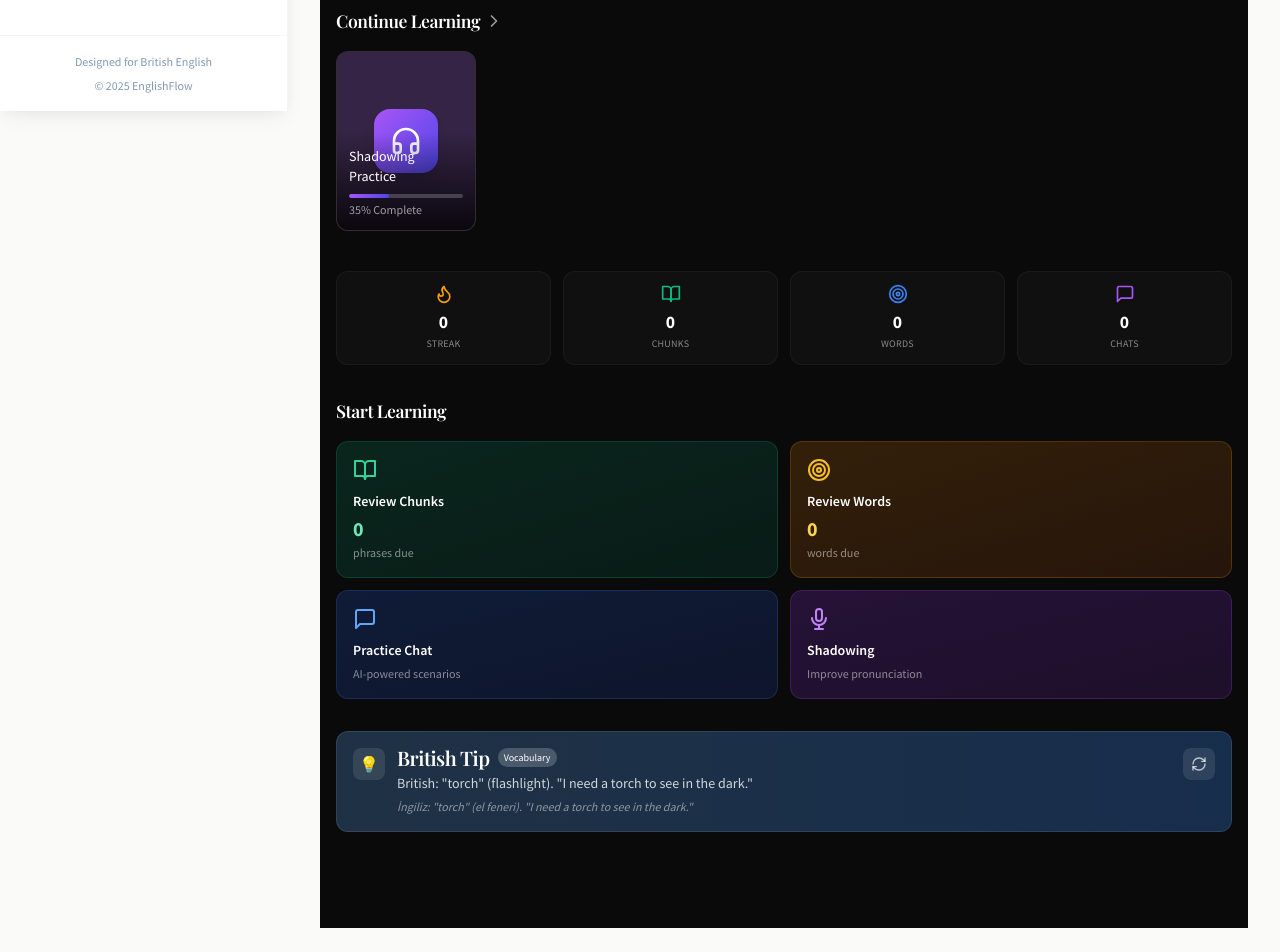
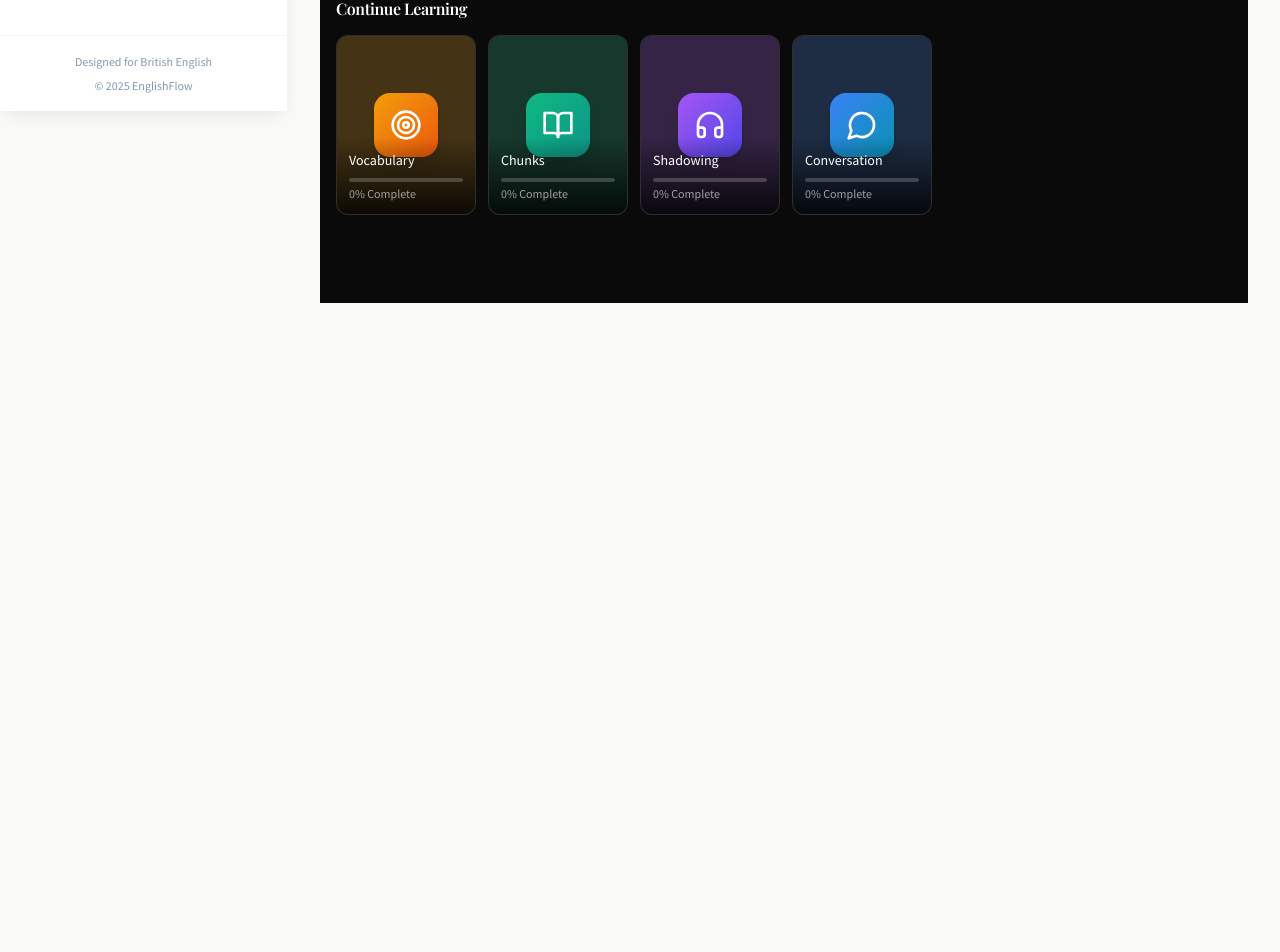
Before and after one commit to stutrailers-dev/englishflow, a React (Vite) app: page / in a window 1280 px wide. Shown: the part 689-1641 px from the top of the page. After the commit the page ends 1024 px from the top, so only its background shows below. Built offline with nearby package versions, Linux system fonts and the light colour scheme.

Commit message:
fix: Simplify Dashboard - remove redundant sections, add 4 fixed learning cards

```diff
--- a/src/pages/Dashboard.tsx
+++ b/src/pages/Dashboard.tsx
@@ -1,40 +1,43 @@
 import { motion } from 'framer-motion'
-import { useState, useEffect, useMemo } from 'react'
-import {
-  ChevronRight,
-  Flame,
-  BookOpen,
-  Target,
-  MessageSquare,
-  RefreshCw
-} from 'lucide-react'
-import { useProgressStore, useSRSStore } from '@/stores'
-import { Link } from 'react-router-dom'
-import { britishTips } from '@/data/britishTips'
 import { HeroCarousel, ContinueLearningCard } from '@/components/dashboard'
 
-// Scenario/Shadowing progress types
-interface LearningProgress {
-  id: string
-  type: 'shadowing' | 'conversation' | 'chunks' | 'vocabulary'
-  title: string
-  progress: number
-  link: string
+// Fixed learning categories - always shown
+const learningCategories = [
+  {
+    id: 'vocabulary',
+    type: 'vocabulary' as const,
+    title: 'Vocabulary',
+    link: '/vocabulary'
+  },
+  {
+    id: 'chunks',
+    type: 'chunks' as const,
+    title: 'Chunks',
+    link: '/chunks'
+  },
+  {
+    id: 'shadowing',
+    type: 'shadowing' as const,
+    title: 'Shadowing',
+    link: '/practice'
+  },
+  {
+    id: 'conversation',
+    type: 'conversation' as const,
+    title: 'Conversation',
+    link: '/conversation'
   }
+]
 
 export default function Dashboard() {
-  const { progress } = useProgressStore()
-  const { getDueItems } = useSRSStore()
-  const dueItems = getDueItems()
-
   // Get user name from localStorage
-  const userName = useState(() => {
+  const userName = (() => {
     try {
       return localStorage.getItem('englishflow-user-name') || ''
     } catch {
       return ''
     }
-  })[0]
+  })()
 
   // Get dynamic greeting based on time of day
   const getGreeting = () => {
@@ -50,241 +53,90 @@ export default function Dashboard() {
 
   const greeting = userName ? `${getGreeting()}, ${userName}` : `${getGreeting()}!`
 
-  // British tip rotation
-  const [currentTipIndex, setCurrentTipIndex] = useState(() =>
-    Math.floor(Math.random() * britishTips.length)
-  )
-
-  useEffect(() => {
-    const interval = setInterval(() => {
-      setCurrentTipIndex(prev => (prev + 1) % britishTips.length)
-    }, 30000)
-    return () => clearInterval(interval)
-  }, [])
-
-  const handleNextTip = () => {
-    setCurrentTipIndex(prev => (prev + 1) % britishTips.length)
+  // Calculate progress for each category from localStorage
+  const getProgress = (type: string): number => {
+    try {
+      if (type === 'vocabulary') {
+        const data = localStorage.getItem('englishflow-vocabulary-progress')
+        if (data) {
+          const parsed = JSON.parse(data)
+          return Math.min(Math.round((parsed.learned / 1000) * 100), 100) || 0
+        }
+      }
+      if (type === 'chunks') {
+        const data = localStorage.getItem('englishflow-chunks-progress')
+        if (data) {
+          const parsed = JSON.parse(data)
+          return Math.min(Math.round((parsed.learned / 500) * 100), 100) || 0
+        }
+      }
+      if (type === 'shadowing') {
+        const data = localStorage.getItem('englishflow-shadowing-progress')
+        if (data) {
+          const parsed = JSON.parse(data)
+          return Math.min(parsed.completedPercent || 0, 100)
+        }
+      }
+      if (type === 'conversation') {
+        const data = localStorage.getItem('englishflow-conversation-progress')
+        if (data) {
+          const parsed = JSON.parse(data)
+          const completed = Object.values(parsed).filter((s: any) => s.completed).length
+          return Math.min(Math.round((completed / 50) * 100), 100) || 0
+        }
+      }
+    } catch {
+      return 0
+    }
+    return 0
   }
 
-  const currentTip = britishTips[currentTipIndex]
-
-  // Calculate continue learning items from localStorage/stores
-  const continueLearningItems = useMemo<LearningProgress[]>(() => {
-    const items: LearningProgress[] = []
-
-    // Check for in-progress scenarios
-    try {
-      const savedProgress = localStorage.getItem('englishflow-conversation-progress')
-      if (savedProgress) {
-        const progressMap = JSON.parse(savedProgress)
-        Object.entries(progressMap).forEach(([scenarioId, data]: [string, any]) => {
-          if (data.currentTurnIndex > 0 && !data.completed) {
-            const totalTurns = data.totalTurns || 10
-            const percent = Math.round((data.currentTurnIndex / totalTurns) * 100)
-            items.push({
-              id: scenarioId,
-              type: 'conversation',
-              title: data.scenarioTitle || 'Conversation',
-              progress: Math.min(percent, 99),
-              link: `/conversation?scenario=${scenarioId}`
-            })
-          }
-        })
-      }
-    } catch (e) {
-      console.error('Error reading scenario progress:', e)
-    }
-
-    // Add SRS due items as "continue learning"
-    if (dueItems.filter(i => i.itemType === 'chunk').length > 0) {
-      items.push({
-        id: 'chunks-review',
-        type: 'chunks',
-        title: 'Chunks Review',
-        progress: 0,
-        link: '/chunks?mode=review'
-      })
-    }
-
-    if (dueItems.filter(i => i.itemType === 'vocabulary').length > 0) {
-      items.push({
-        id: 'vocab-review',
-        type: 'vocabulary',
-        title: 'Vocabulary Review',
-        progress: 0,
-        link: '/vocabulary?mode=review'
-      })
-    }
-
-    // Add shadowing placeholder if user has started
-    items.push({
-      id: 'shadowing-1',
-      type: 'shadowing',
-      title: 'Shadowing Practice',
-      progress: 35,
-      link: '/practice'
-    })
-
-    return items.slice(0, 6) // Max 6 items
-  }, [dueItems])
-
-  // Separate due items by type
-  const dueChunks = dueItems.filter(item => item.itemType === 'chunk')
-  const dueVocabulary = dueItems.filter(item => item.itemType === 'vocabulary')
-
   return (
-    <div className="min-h-screen bg-neutral-950 text-white pb-24">
+    <motion.div
+      initial={{ opacity: 0 }}
+      animate={{ opacity: 1 }}
+      className="min-h-screen bg-neutral-950 text-white"
+      style={{ paddingBottom: 'calc(80px + env(safe-area-inset-bottom))' }}
+    >
       {/* Header */}
-      <div className="px-4 pt-4 pb-2 flex items-center justify-between">
+      <div className="px-4 pt-4 pb-3 flex items-center justify-between">
         <h1 className="text-2xl font-display font-bold text-white">
           {greeting}
         </h1>
-        <div className="w-10 h-10 rounded-full bg-gradient-to-br from-racing-600 to-racing-800 flex items-center justify-center">
+        <div className="w-10 h-10 rounded-full bg-gradient-to-br from-racing-600 to-racing-800 flex items-center justify-center overflow-hidden">
+          {userName ? (
             <span className="text-white font-semibold text-sm">
-            {userName ? userName[0].toUpperCase() : '🇬🇧'}
+              {userName[0].toUpperCase()}
             </span>
+          ) : (
+            <span className="text-xl">🇬🇧</span>
+          )}
         </div>
       </div>
 
       {/* Hero Carousel */}
-      <div className="px-4 mt-2">
+      <div className="px-4">
         <HeroCarousel />
       </div>
 
-      {/* Continue Learning Section */}
-      {continueLearningItems.length > 0 && (
-        <div className="mt-8 px-4">
-          <div className="flex items-center justify-between mb-4">
-            <h2 className="text-xl font-semibold text-white flex items-center gap-1">
+      {/* Continue Learning Section - Always shows 4 cards */}
+      <div className="mt-6 px-4">
+        <h2 className="text-lg font-semibold text-white mb-3">
           Continue Learning
-              <ChevronRight className="w-5 h-5 text-white/60" />
         </h2>
-          </div>
         <div className="flex gap-3 overflow-x-auto scrollbar-hide pb-2 -mx-4 px-4">
-            {continueLearningItems.map(item => (
+          {learningCategories.map(category => (
             <ContinueLearningCard
-                key={item.id}
-                id={item.id}
-                type={item.type}
-                title={item.title}
-                progress={item.progress}
-                link={item.link}
+              key={category.id}
+              id={category.id}
+              type={category.type}
+              title={category.title}
+              progress={getProgress(category.type)}
+              link={category.link}
             />
           ))}
         </div>
       </div>
-      )}
-
-      {/* Quick Stats Row */}
-      <div className="mt-8 px-4">
-        <div className="grid grid-cols-4 gap-3">
-          <div className="bg-neutral-900/50 rounded-xl p-3 text-center border border-white/5">
-            <Flame className="w-5 h-5 text-amber-500 mx-auto mb-1" />
-            <p className="text-xl font-bold text-white">{progress.currentStreak}</p>
-            <p className="text-[10px] text-white/50 uppercase tracking-wide">Streak</p>
-          </div>
-          <div className="bg-neutral-900/50 rounded-xl p-3 text-center border border-white/5">
-            <BookOpen className="w-5 h-5 text-emerald-500 mx-auto mb-1" />
-            <p className="text-xl font-bold text-white">{progress.chunksLearned}</p>
-            <p className="text-[10px] text-white/50 uppercase tracking-wide">Chunks</p>
-          </div>
-          <div className="bg-neutral-900/50 rounded-xl p-3 text-center border border-white/5">
-            <Target className="w-5 h-5 text-blue-500 mx-auto mb-1" />
-            <p className="text-xl font-bold text-white">{progress.vocabularyLearned}</p>
-            <p className="text-[10px] text-white/50 uppercase tracking-wide">Words</p>
-          </div>
-          <div className="bg-neutral-900/50 rounded-xl p-3 text-center border border-white/5">
-            <MessageSquare className="w-5 h-5 text-purple-500 mx-auto mb-1" />
-            <p className="text-xl font-bold text-white">{progress.scenariosCompleted}</p>
-            <p className="text-[10px] text-white/50 uppercase tracking-wide">Chats</p>
-          </div>
-        </div>
-      </div>
-
-      {/* Quick Actions */}
-      <div className="mt-8 px-4">
-        <h2 className="text-xl font-semibold text-white mb-4">Start Learning</h2>
-        <div className="grid grid-cols-2 gap-3">
-          {/* Review Chunks */}
-          <Link
-            to="/chunks?mode=review"
-            className="bg-gradient-to-br from-emerald-600/20 to-emerald-800/20 border border-emerald-500/20 rounded-xl p-4 hover:border-emerald-500/40 transition-all"
-          >
-            <BookOpen className="w-6 h-6 text-emerald-400 mb-2" />
-            <p className="font-semibold text-white">Review Chunks</p>
-            <p className="text-emerald-300 text-2xl font-bold">{dueChunks.length}</p>
-            <p className="text-xs text-white/50">phrases due</p>
-          </Link>
-
-          {/* Review Vocabulary */}
-          <Link
-            to="/vocabulary?mode=review"
-            className="bg-gradient-to-br from-amber-600/20 to-amber-800/20 border border-amber-500/20 rounded-xl p-4 hover:border-amber-500/40 transition-all"
-          >
-            <Target className="w-6 h-6 text-amber-400 mb-2" />
-            <p className="font-semibold text-white">Review Words</p>
-            <p className="text-amber-300 text-2xl font-bold">{dueVocabulary.length}</p>
-            <p className="text-xs text-white/50">words due</p>
-          </Link>
-
-          {/* Practice Speaking */}
-          <Link
-            to="/conversation"
-            className="bg-gradient-to-br from-blue-600/20 to-blue-800/20 border border-blue-500/20 rounded-xl p-4 hover:border-blue-500/40 transition-all"
-          >
-            <MessageSquare className="w-6 h-6 text-blue-400 mb-2" />
-            <p className="font-semibold text-white">Practice Chat</p>
-            <p className="text-xs text-white/50 mt-1">AI-powered scenarios</p>
-          </Link>
-
-          {/* Shadowing */}
-          <Link
-            to="/practice"
-            className="bg-gradient-to-br from-purple-600/20 to-purple-800/20 border border-purple-500/20 rounded-xl p-4 hover:border-purple-500/40 transition-all"
-          >
-            <svg className="w-6 h-6 text-purple-400 mb-2" fill="none" viewBox="0 0 24 24" stroke="currentColor">
-              <path strokeLinecap="round" strokeLinejoin="round" strokeWidth={2} d="M19 11a7 7 0 01-7 7m0 0a7 7 0 01-7-7m7 7v4m0 0H8m4 0h4m-4-8a3 3 0 01-3-3V5a3 3 0 116 0v6a3 3 0 01-3 3z" />
-            </svg>
-            <p className="font-semibold text-white">Shadowing</p>
-            <p className="text-xs text-white/50 mt-1">Improve pronunciation</p>
-          </Link>
-        </div>
-      </div>
-
-      {/* British Tip */}
-      <motion.div
-        initial={{ opacity: 0, y: 20 }}
-        animate={{ opacity: 1, y: 0 }}
-        className="mt-8 mx-4 p-4 rounded-xl bg-gradient-to-r from-navy-800/80 to-navy-900/80 border border-white/10"
-      >
-        <div className="flex items-start justify-between gap-3">
-          <div className="flex items-start gap-3 flex-1">
-            <div className="w-8 h-8 bg-white/10 rounded-lg flex items-center justify-center flex-shrink-0">
-              <span className="text-lg">💡</span>
-            </div>
-            <div className="flex-1">
-              <div className="flex items-center gap-2 mb-1">
-                <h3 className="font-semibold text-white text-sm">British Tip</h3>
-                <span className="px-1.5 py-0.5 text-[10px] bg-white/20 rounded-full capitalize">
-                  {currentTip.category}
-                </span>
-              </div>
-              <p className="text-white/80 text-sm leading-relaxed">
-                {currentTip.tip}
-              </p>
-              <p className="text-white/50 text-xs mt-1 italic">
-                {currentTip.tipTurkish}
-              </p>
-            </div>
-          </div>
-          <button
-            onClick={handleNextTip}
-            className="p-2 bg-white/10 hover:bg-white/20 rounded-lg transition-colors flex-shrink-0"
-          >
-            <RefreshCw className="w-4 h-4 text-white/70" />
-          </button>
-        </div>
     </motion.div>
-    </div>
   )
 }
```
Lines whose indentation alone changed are shown as unchanged.
